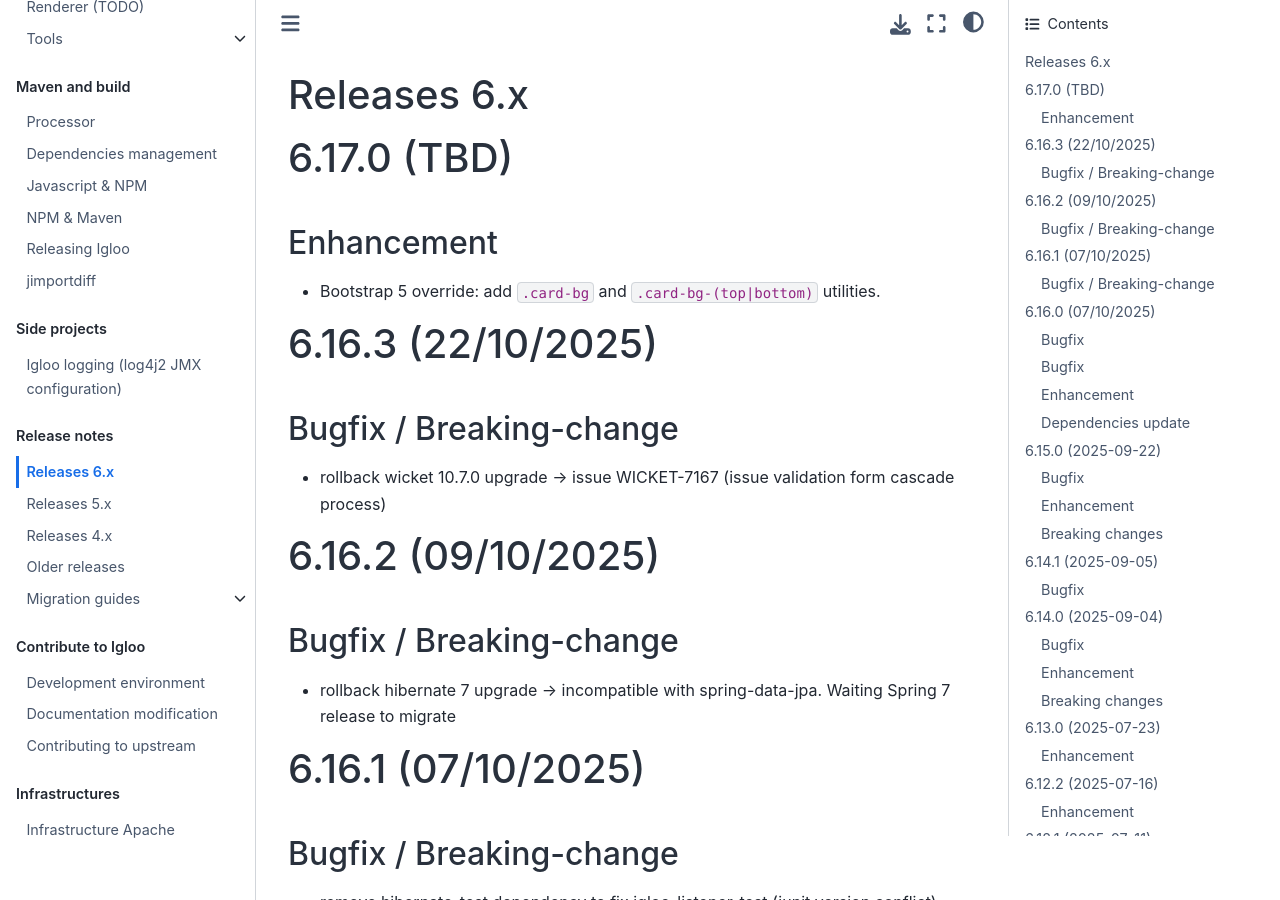
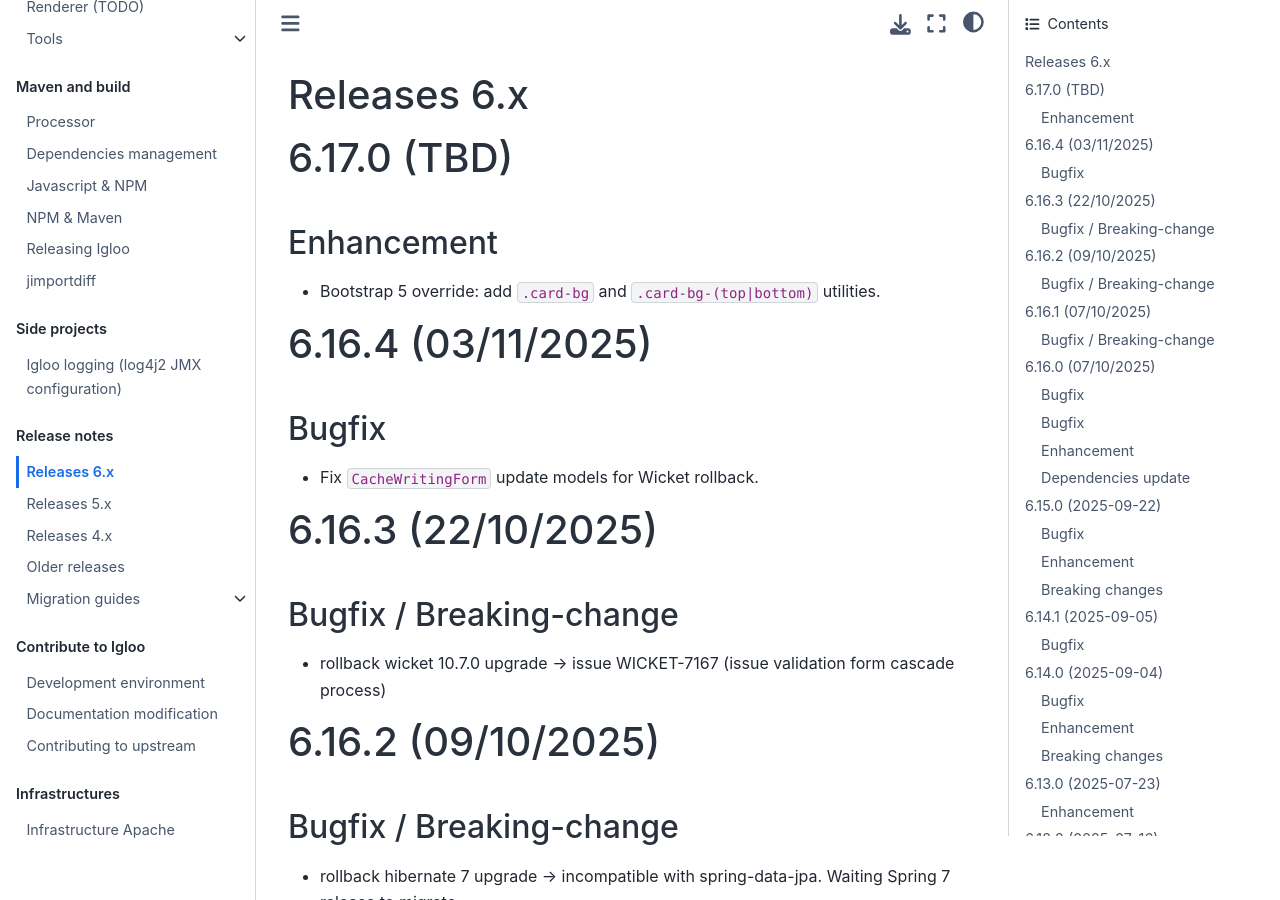
Before and after one commit to igloo-project/igloo-doc, a Sphinx documentation site: the page built from source/release-notes/releases-6.x.md, in a window 1280 px wide and 900 px high. Built offline with Sphinx 7.4.7 and the Sphinx Book theme 1.1.4, drawn with Linux system fonts in a browser that asks for light colours.

Commit message:
Update changelog

```diff
--- a/source/release-notes/releases-6.x.md
+++ b/source/release-notes/releases-6.x.md
@@ -5,6 +5,12 @@
 ## Enhancement
 
 * Bootstrap 5 override: add `.card-bg` and `.card-bg-(top|bottom)` utilities.
+
+# 6.16.4 (03/11/2025)
+
+## Bugfix
+
+* Fix `CacheWritingForm` update models for Wicket rollback.
 
 # 6.16.3 (22/10/2025)
 
```
